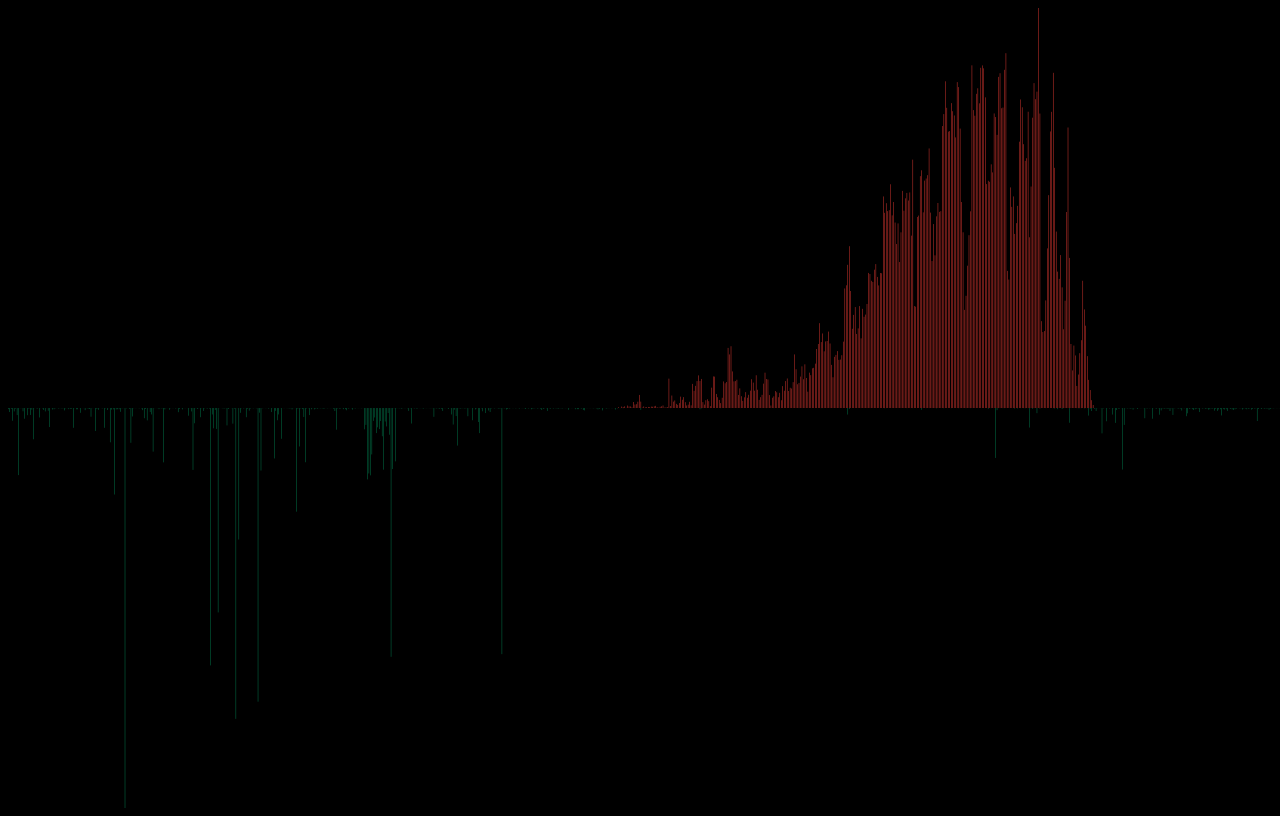
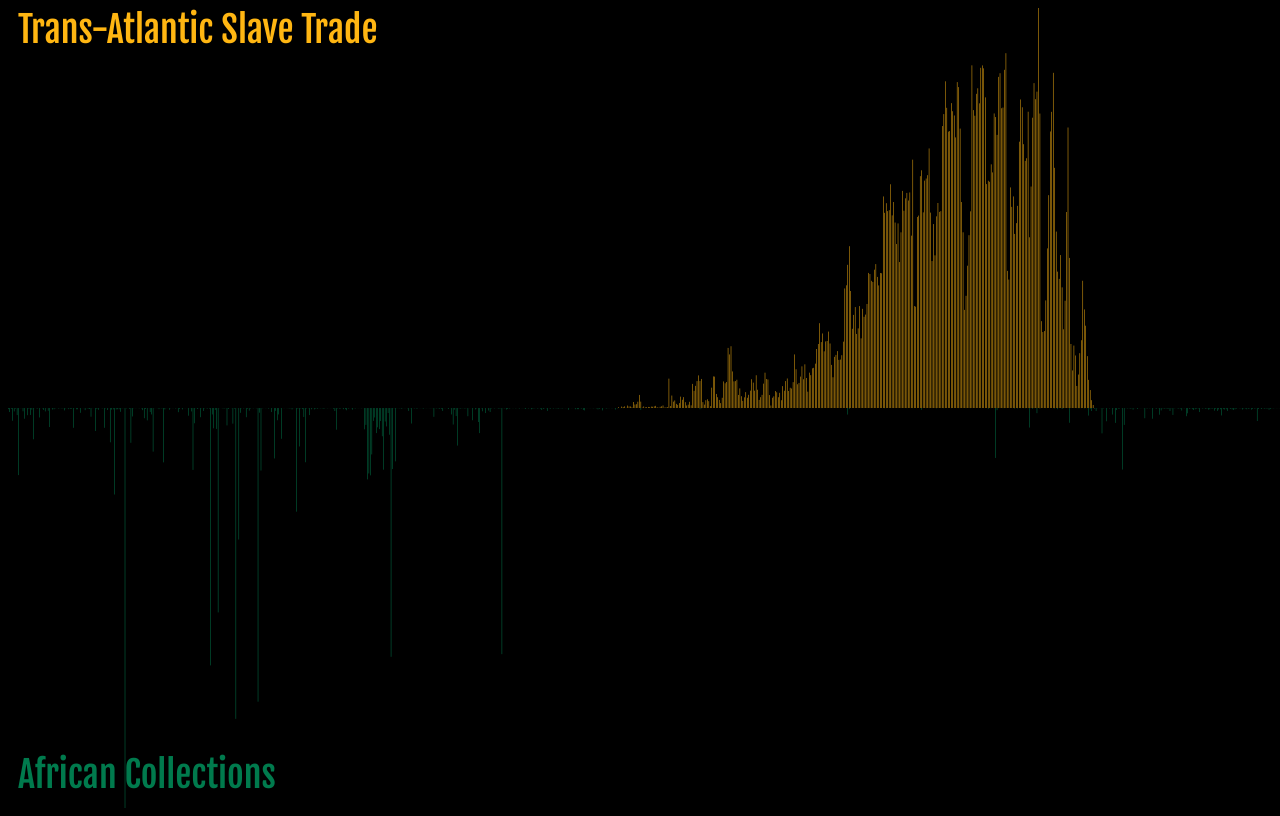
Before and after one commit to briford2/african-collections-transatlantic-slave-trade-vis, a plain HTML site: page index.html in a window 1280 px wide. Drawn offline with Linux system fonts and the light colour scheme.

Commit message:
Add titles

```diff
--- a/index.html
+++ b/index.html
@@ -6,6 +6,7 @@
     <script src="js/fisheye.js"></script>
     <script src="js/graph.js"></script>
     <link rel="stylesheet" href="css/style.css">
+    <link href="https://fonts.googleapis.com/css?family=Fjalla+One" rel="stylesheet" type="text/css">
   </head>
   <body>
     <script language="javascript">
--- a/js/graph.js
+++ b/js/graph.js
@@ -114,9 +114,18 @@ function dataReady() {
       .attr("y", function(d) {
         return visHeight - (d.slaximp / tastBarHeightDivideVal);  //Height minus data value
       })
-      .attr("fill", red);
+      .attr("fill", yellow);
 
-    svg.on("mousemove", function() {
+    svg.append("text")
+      .attr("x", 10)
+      .attr("y", 35)
+      .attr("fill", yellow)
+      .attr("font-family", "'Fjalla One', sans-serif")
+      .attr("font-size", "36px")
+      .text("Trans-Atlantic Slave Trade");
+
+    svg.on
+    ("mousemove", function() {
       var mouse = d3.mouse(this);
       fisheye.focus(mouse[0]);
       redraw();
@@ -149,6 +158,14 @@ function dataReady() {
       .attr("y", 0)
       .attr("fill", green);
 
+    svg.append("text")
+      .attr("x", 10)
+      .attr("y", visHeight - 20)
+      .attr("fill", green)
+      .attr("font-family", "'Fjalla One', sans-serif")
+      .attr("font-size", "36px")
+      .text("African Collections");
+
     svg.on("mousemove", function() {
       var mouse = d3.mouse(this);
       fisheye.focus(mouse[0]);
@@ -158,7 +175,7 @@ function dataReady() {
     svg.on("mouseout", function() {
       reset();
     });
-}
+  }
 }
 
 function arrayUnique(array) {
```
